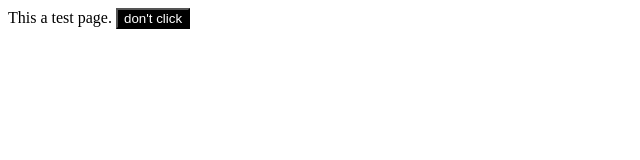
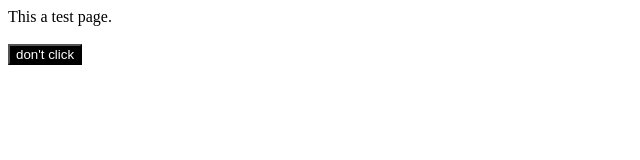
Before and after one commit to inzamulsepoy/test, a plain HTML site: page index.html in a window 1280 px wide. Shown: the whole page, without its empty margins (0-640 px from the left). Drawn offline with Linux system fonts and the light colour scheme.

Commit message:
added blank lines

```diff
--- a/index.html
+++ b/index.html
@@ -9,7 +9,8 @@
 
 </head>
 <body>
-  This a test page.
+  This a test page. <br>
+  <br>
   <button class="button" >don't click</button>
 </body>
 </html>
```
